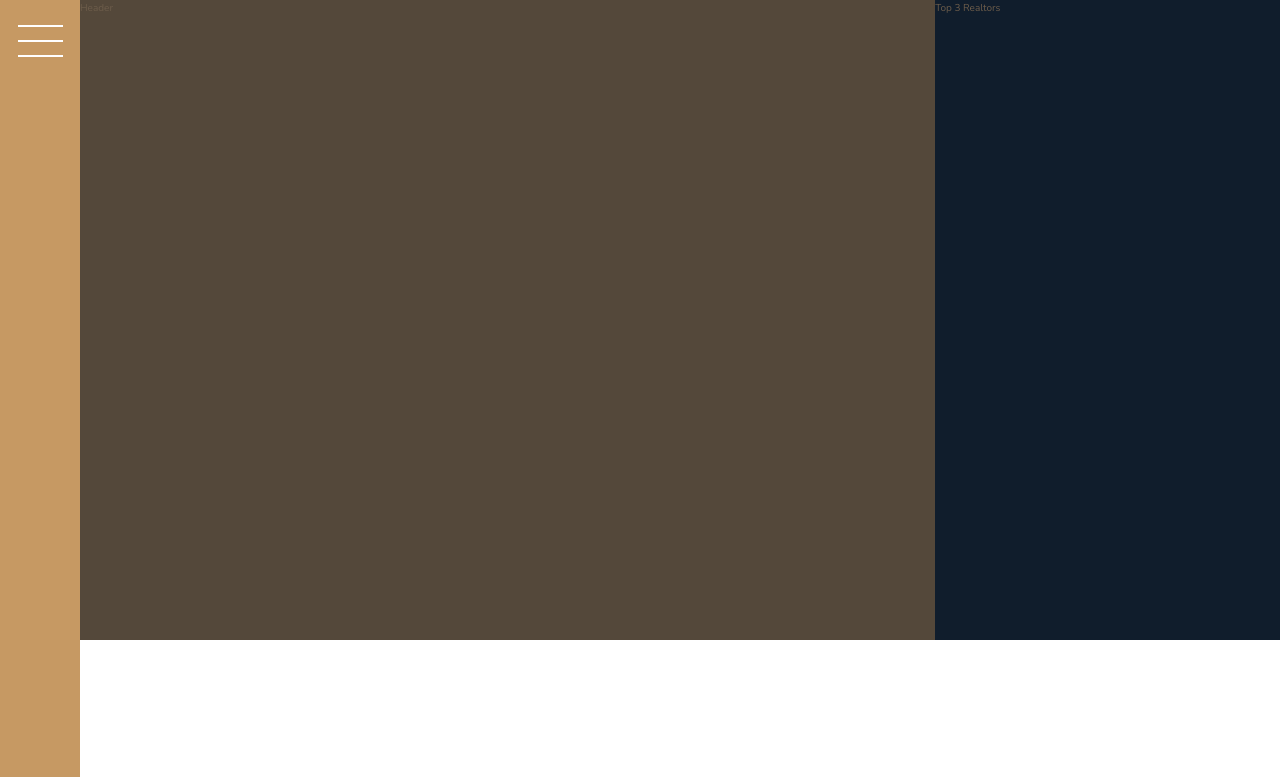
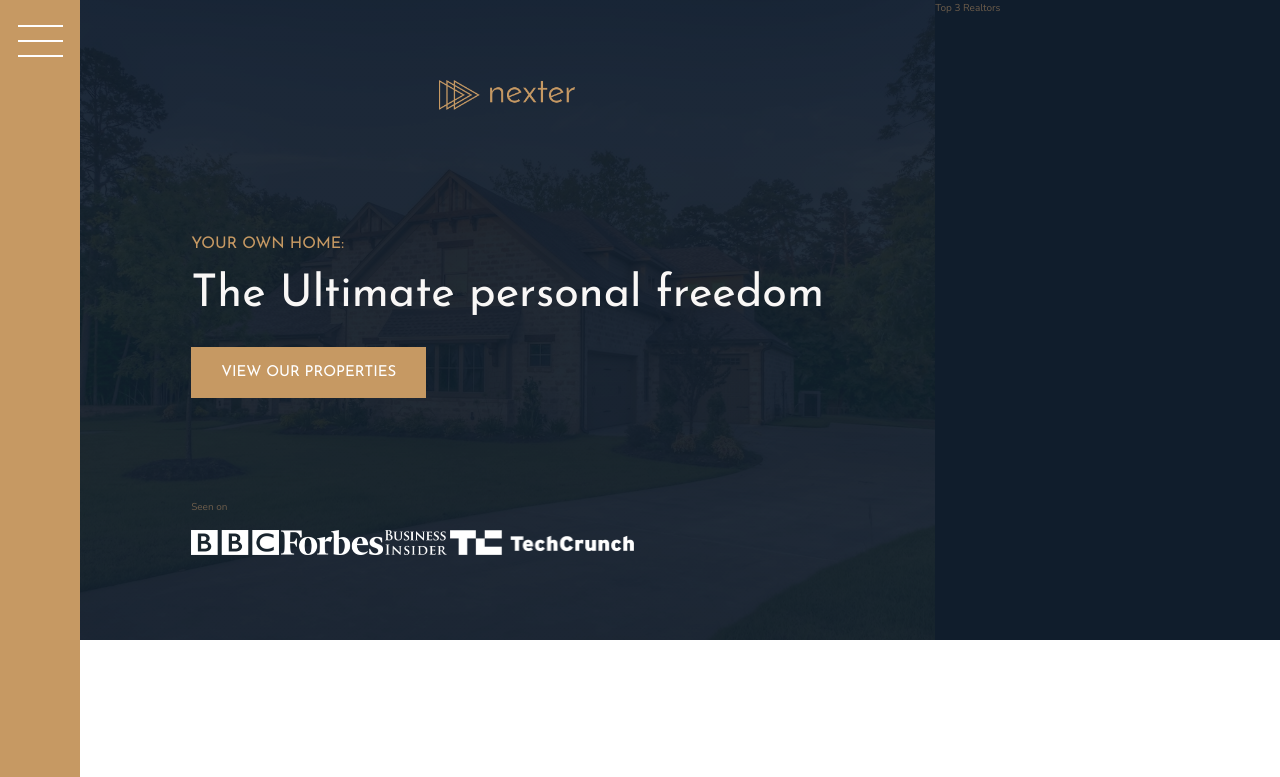
Before and after one commit to akindoju/nexter, a website: page index.html in a window 1280 px wide. Shown: the top 777 px of the page. Drawn offline with nearby package versions, Linux system fonts and the light colour scheme.

Commit message:
Started tyling header section

```diff
--- a/index.html
+++ b/index.html
@@ -19,7 +19,19 @@
       <button class="nav-btn"></button>
     </div>
 
-    <header class="header">Header</header>
+    <header class="header">
+      <img src="img/logo.png" alt="Nexter logo" class="header__logo">
+      <h3 class="heading-3">Your own home:</h3>
+      <h1 class="heading-1">The Ultimate personal freedom</h1>
+      <button class="btn header__btn">View our properties</button>
+      <div class="header__seenon-text">Seen on</div>
+      <div class="header__seenon-logos">
+        <img src="img/logo-bbc.png" alt="Seen on logo 1">
+        <img src="img/logo-forbes.png" alt="Seen on logo 2">
+        <img src="img/logo-bi.png" alt="Seen on logo 3">
+        <img src="img/logo-techcrunch.png" alt="Seen on logo 4">
+      </div>
+    </header>
 
     <div class="realtors">Top 3 Realtors</div>
 
--- a/sass/_header.scss
+++ b/sass/_header.scss
@@ -1,4 +1,38 @@
 .header {
   background-color: $color-grey-dark-1;
   grid-column: full-start/col-end 6;
+padding: 8rem;
+  background-image: linear-gradient(
+      rgba($color-secondary, 0.93),
+      rgba($color-secondary, 0.93)
+    ),
+    url('../img/hero.jpeg');
+    background-size: cover;
+    background-position: center;
+    display: grid;
+    grid-template-rows: 1fr min-content 6rem 1fr;
+    grid-template-columns: max-content;
+    grid-row-gap: 1.5rem;
+    justify-content: center;
+
+    &__logo {
+      height: 3rem;
+      justify-self: center;
+    }
+
+    &__seenon-text {
+
+    }
+
+    &__seenon-logos {
+
+      img {
+        height: 2.5rem;
+      }
+    }
+
+    &__btn {
+      align-self: start;
+      justify-self: start;
+    }
 }
--- a/sass/_typography.scss
+++ b/sass/_typography.scss
@@ -5,6 +5,10 @@
 
 .heading-1 {
   @extend %heading;
+  font-size: 4.5rem;
+  color: $color-grey-light-1;
+  line-height: 1;
+
 }
 .heading-2 {
   @extend %heading;
```
Also changed, not shown: css/style.css.
